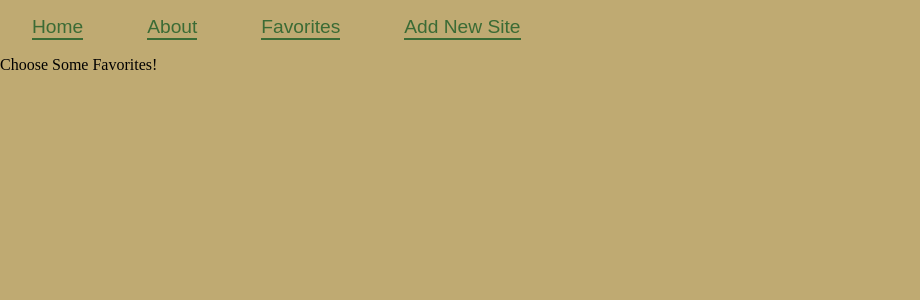
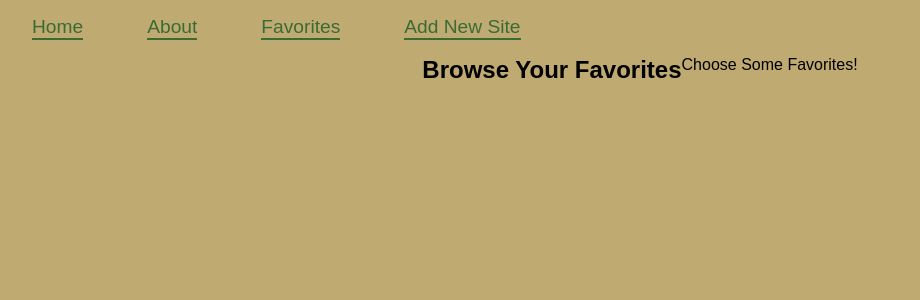
Before and after one commit to samchappel/bivy, a React (Create React App) app: page /favorites in a window 1280 px wide. Shown: the top 300 px of the page, without its empty margins (0-920 px from the left). Built offline with nearby package versions, Linux system fonts and the light colour scheme; data requests are answered from the project's data file.

Commit message:
updated favorites layout and fire ban image

```diff
--- a/src/components/CampCard.js
+++ b/src/components/CampCard.js
@@ -43,7 +43,7 @@ function CampCard({ site, setSites }) {
     setShowDetails((currentState) => !currentState);
   }
 
-    const fireBan = fire ? <span className="fire">🔥</span> : <span className="fire-ban">😎</span>
+    const fireBan = fire ? <span className="fire">🔥</span> : <img className="fire-ban" src="https://cdn1.iconfinder.com/data/icons/prohibition-3/64/no_fire_flame_prohibition_forbidden_ban_stop-512.png"/>
 
     const favorite = initialIsFavorite ? (
       <button onClick={toggleFavorite} className="emoji-button favorite active">★</button>
--- a/src/components/Favorites.js
+++ b/src/components/Favorites.js
@@ -1,23 +1,38 @@
-import React, { useState } from "react";
+import React, { useState, useEffect } from "react";
 import CampCard from "./CampCard";
 
-function Favorites({ sites }) {
-    const [favoriteSites, setFavoriteSites ] = useState(sites.filter((site) => site.initialIsFavorite))
+function Favorites() {
+    const [favoriteSites, setFavoriteSites] = useState([]);
+
+    useEffect(() => {
+      fetch("http://localhost:6001/campSites")
+        .then((response) => {
+          if (response.ok) {
+            return response.json();
+          }
+          throw new Error("Failed to fetch campsites");
+        })
+        .then((campsites) => {
+          const favorites = campsites.filter((site) => site.initialIsFavorite);
+          setFavoriteSites(favorites);
+        })
+        .catch((error) => {
+          console.log("Error fetching campsites", error);
+        });
+    }, []);
+
+    const displayFavorites = favoriteSites.map((site) => (
+        <CampCard key={site.id} site={site} setSites={setFavoriteSites} />
+      ))
+
+    const favorites = favoriteSites.length > 0 ? (<ul className="cards">{displayFavorites}</ul>) : (<p>Choose Some Favorites!</p>)
 
     return (
-
-        <div>
-            {favoriteSites.length > 0 ? (
-                <ul>
-                    {favoriteSites.map((site) => (
-                        <CampCard key={site.id} site={site} setSites={setFavoriteSites} />
-                    ))}
-                </ul>
-            ) : (
-        <p>Choose Some Favorites!</p>
-      )}
-    </div>
-  );
-}
+      <div className="cards">
+        <h2>Browse Your Favorites</h2>
+        {favorites}
+      </div>
+    );
+  }
 
 export default Favorites;
--- a/src/components/Header.js
+++ b/src/components/Header.js
@@ -3,12 +3,7 @@ import React from "react";
 function Header() {
   return (
     <header>
-      <h1 className="bivy">
-        Bivy
-        <span className="logo" role="img">
-         🏕️
-        </span>
-      </h1>
+      <h1 className="bivy">BIVY</h1>
     </header>
   );
 }
--- a/src/components/NewCampSiteForm.js
+++ b/src/components/NewCampSiteForm.js
@@ -2,7 +2,7 @@ import React,{ useState } from "react";
 import { useHistory } from "react-router-dom";
 
 
-const initialSite = { city:"", state:"", name:"", cost:"", period:"", fire:true, gps:"", water:false, reservations:"", info:"", image:""}
+const initialSite = { city:"", state:"", name:"", cost:"", period:"", fire:true, gps:"", water:false, reservations:"", info:"", image:"", initialIsFavorite:""}
 
 
 function NewCampSiteForm({ addSite, sites, setSites }) {
@@ -92,3 +92,33 @@ function NewCampSiteForm({ addSite, sites, setSites }) {
 };
 
 export default NewCampSiteForm;
+
+// sunForm.addEventListener('submit', (e) => {
+//   e.preventDefault();
+//   const location = e.target[1].value;
+//   const image = e.target[0].value;
+//   const city = e.target[2].value;
+//   const state = e.target[3].value;
+//   const cityJoin = city.split(' ').join('%20');
+//   const stateJoin = state.split(' ').join('%20');
+//   const finalJoin = `${cityJoin}%20${stateJoin}`;
+//   fetch(`https://maps.googleapis.com/maps/api/geocode/json?address=${finalJoin}&key=4{apiKey}`)
+//   .then(response => response.json())
+//   .then((data) => {
+//       const lat = data.results[0].geometry.location.lat;
+//       const long = data.results[0].geometry.location.lng;
+//       const tmz = e.target[4].value;
+//       const newCardObj = {
+//           image,
+//           location,
+//           lat,
+//           long,
+//           tmz,
+//           city,
+//           state,
+//           likes: 1
+//       }
+//       getAllSunrises(lat, long, tmz, newCardObj);
+//   })
+//   sunForm.reset();
+// })
```
Also changed, not shown: src/components/CampList.js (+0 -10 lines).
